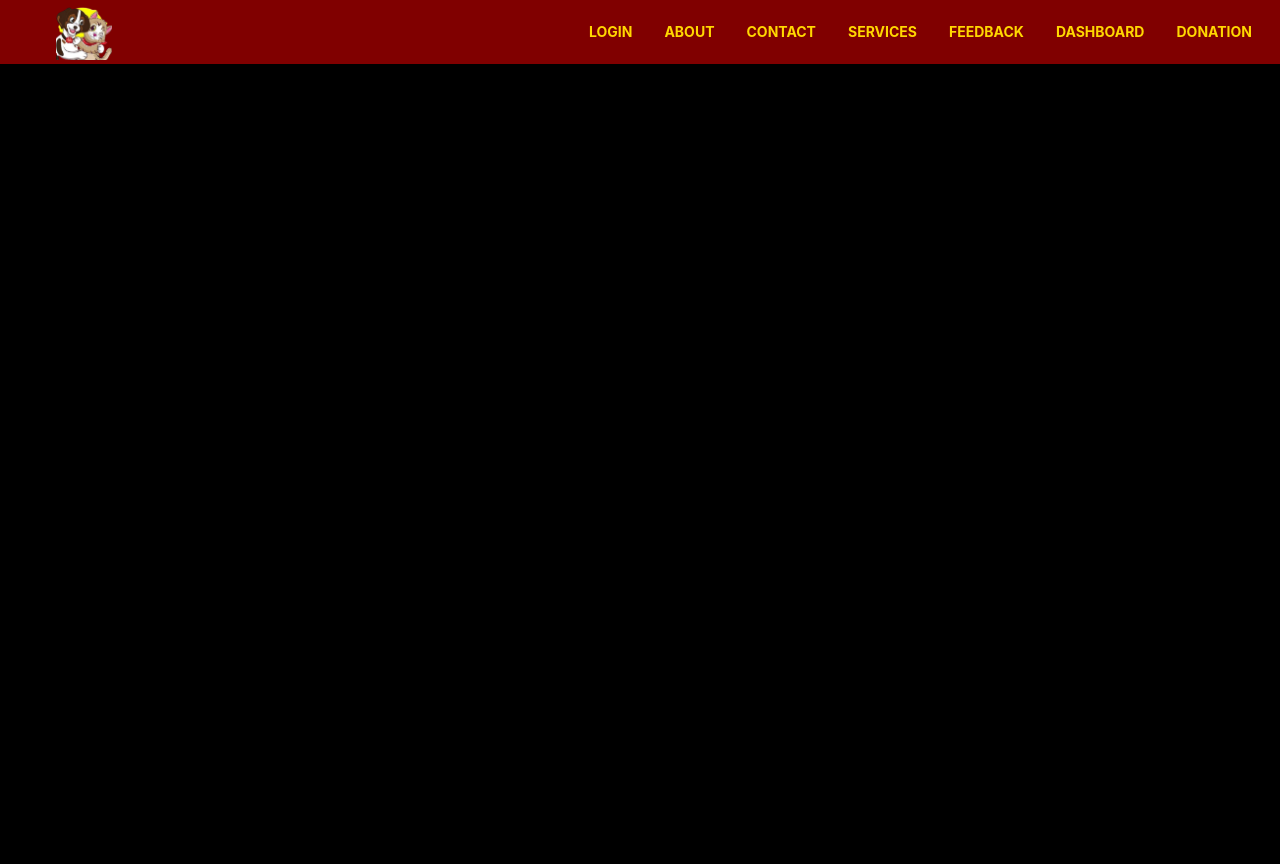
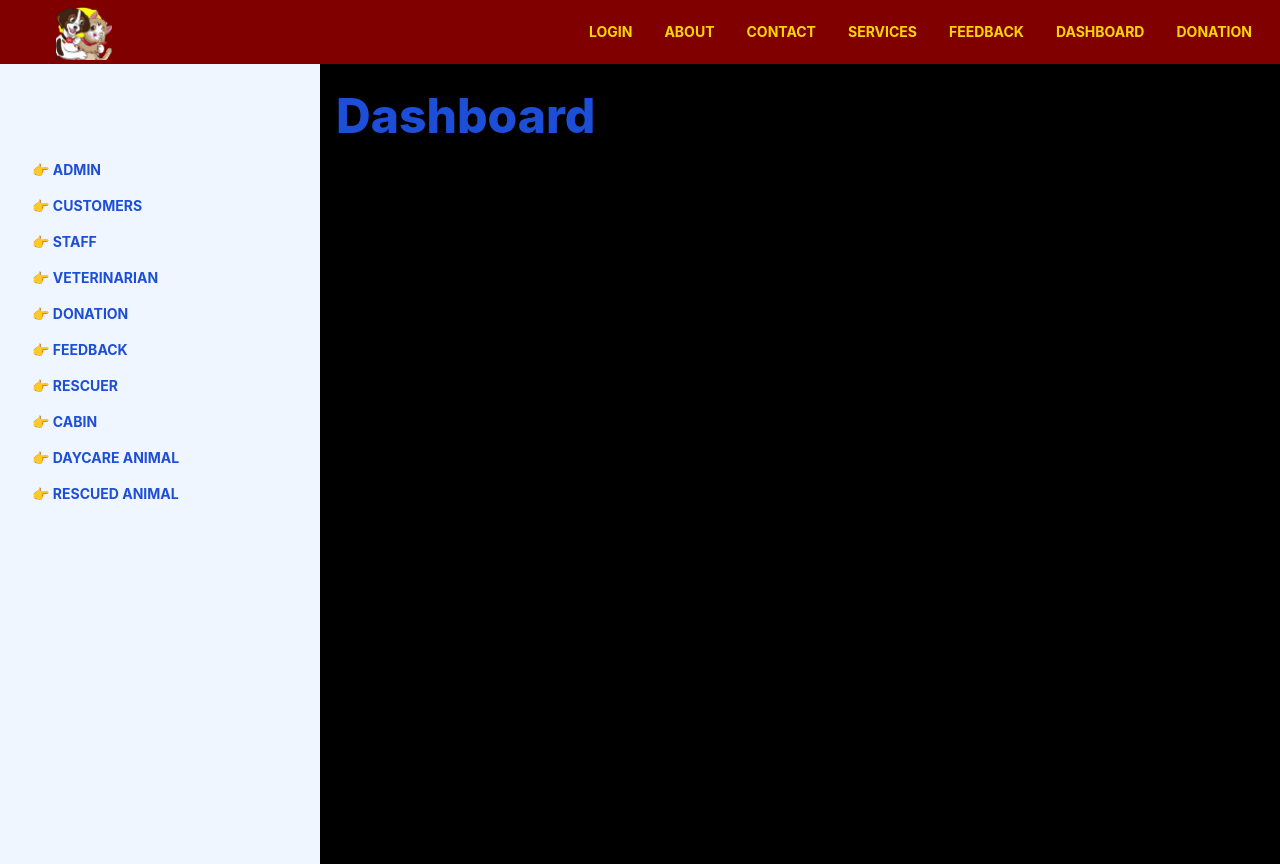
Before and after one commit to Humayra-Akter/FurrEver-PawFect, a React (Create React App) app: page /dashboard in a window 1280 px wide. Before the commit the page ends 800 px from the top, so only its background shows below. Built offline with nearby package versions, Linux system fonts and the light colour scheme.

Commit message:
dashboard

```diff
--- a/src/Component/Dashboard/Dashboard.js
+++ b/src/Component/Dashboard/Dashboard.js
@@ -1,10 +1,123 @@
 import React from 'react';
+import { Link, Outlet } from "react-router-dom";
+
 
 const Dashboard = () => {
     return (
-        <div>
+      <div
 
+        className="drawer lg:drawer-open"
+      >
+        <input id="my-drawer-2" type="checkbox" className="drawer-toggle" />
+        <div className="drawer-content flex flex-col items-center justify-center">
+          <h1 className="w-full h-full font-extrabold text-left text-5xl text-blue-700 pl-4 pt-7">
+            Dashboard
+          </h1>
+          <Outlet />
+          <label
+            for="my-drawer-2"
+            className="btn btn-primary drawer-button lg:hidden"
+          >
+            Open drawer
+          </label>
         </div>
+        <div className="drawer-side">
+          <label for="my-drawer-2" className="drawer-overlay"></label>
+          <ul className="menu p-4 w-80 h-full bg-blue-50 text-base-content">
+            <li>
+              <Link
+                to="/dashboard"
+                className="transition transform hover:-translate-y-1 motion-reduce:transition-none motion-reduce:hover:transform-none w-full pt-20 uppercase h-full font-bold text-center text-sm text-blue-700"
+              >
+                👉 Admin
+              </Link>
+            </li>
+            <li>
+              <Link
+                to="/dashboard/customers"
+                className="transition transform hover:-translate-y-1 motion-reduce:transition-none motion-reduce:hover:transform-none w-full uppercase h-full font-bold text-center text-sm text-blue-700"
+              >
+                👉 customers
+              </Link>
+            </li>
+
+            <li>
+              <Link
+                to="/dashboard/staff"
+                className="transition transform hover:-translate-y-1 motion-reduce:transition-none motion-reduce:hover:transform-none w-full uppercase h-full font-bold text-center text-sm text-blue-700"
+              >
+                👉 staff
+              </Link>
+            </li>
+            <li>
+              <Link
+                to="/dashboard/vet"
+                className="transition transform hover:-translate-y-1 motion-reduce:transition-none motion-reduce:hover:transform-none w-full uppercase h-full font-bold text-center text-sm text-blue-700"
+              >
+                👉 veterinarian
+              </Link>
+            </li>
+
+            {/* <li>
+            <Link
+              to="/dashboard/healthRecord"
+              className="w-full uppercase h-full font-bold text-center text-sm text-blue-700"
+            >
+              👉 health record
+            </Link>
+          </li> */}
+
+            <li>
+              <Link
+                to="/dashboard/donation"
+                className="transition transform hover:-translate-y-1 motion-reduce:transition-none motion-reduce:hover:transform-none w-full uppercase h-full font-bold text-center text-sm text-blue-700"
+              >
+                👉 donation
+              </Link>
+            </li>
+            <li>
+              <Link
+                to="/dashboard/feedback"
+                className="transition transform hover:-translate-y-1 motion-reduce:transition-none motion-reduce:hover:transform-none w-full uppercase h-full font-bold text-center text-sm text-blue-700"
+              >
+                👉 feedback
+              </Link>
+            </li>
+            <li>
+              <Link
+                to="/dashboard/rescuer"
+                className="transition transform hover:-translate-y-1 motion-reduce:transition-none motion-reduce:hover:transform-none w-full uppercase h-full font-bold text-center text-sm text-blue-700"
+              >
+                👉 rescuer
+              </Link>
+            </li>
+            <li>
+              <Link
+                to="/dashboard/cabin"
+                className="transition transform hover:-translate-y-1 motion-reduce:transition-none motion-reduce:hover:transform-none w-full uppercase h-full font-bold text-center text-sm text-blue-700"
+              >
+                👉 cabin
+              </Link>
+            </li>
+            <li>
+              <Link
+                className="transition transform hover:-translate-y-1 motion-reduce:transition-none motion-reduce:hover:transform-none w-full uppercase h-full font-bold text-center text-sm text-blue-700"
+                to="/dashboard/daycareAnimal"
+              >
+                👉 daycare Animal
+              </Link>
+            </li>
+            <li>
+              <Link
+                className="transition transform hover:-translate-y-1 motion-reduce:transition-none motion-reduce:hover:transform-none w-full uppercase h-full font-bold text-center text-sm text-blue-700"
+                to="/dashboard/rescuedAnimal"
+              >
+                👉 rescued Animal
+              </Link>
+            </li>
+          </ul>
+        </div>
+      </div>
     );
 };
 
```
